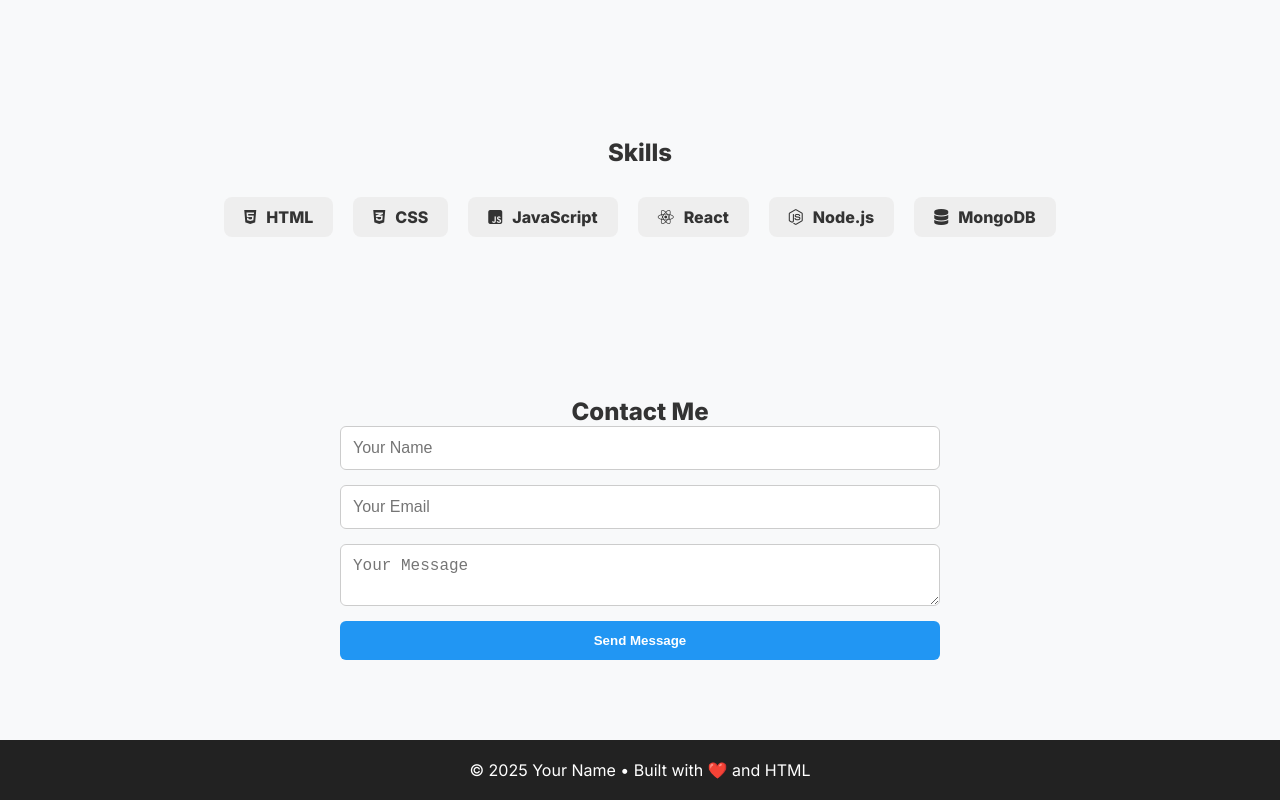
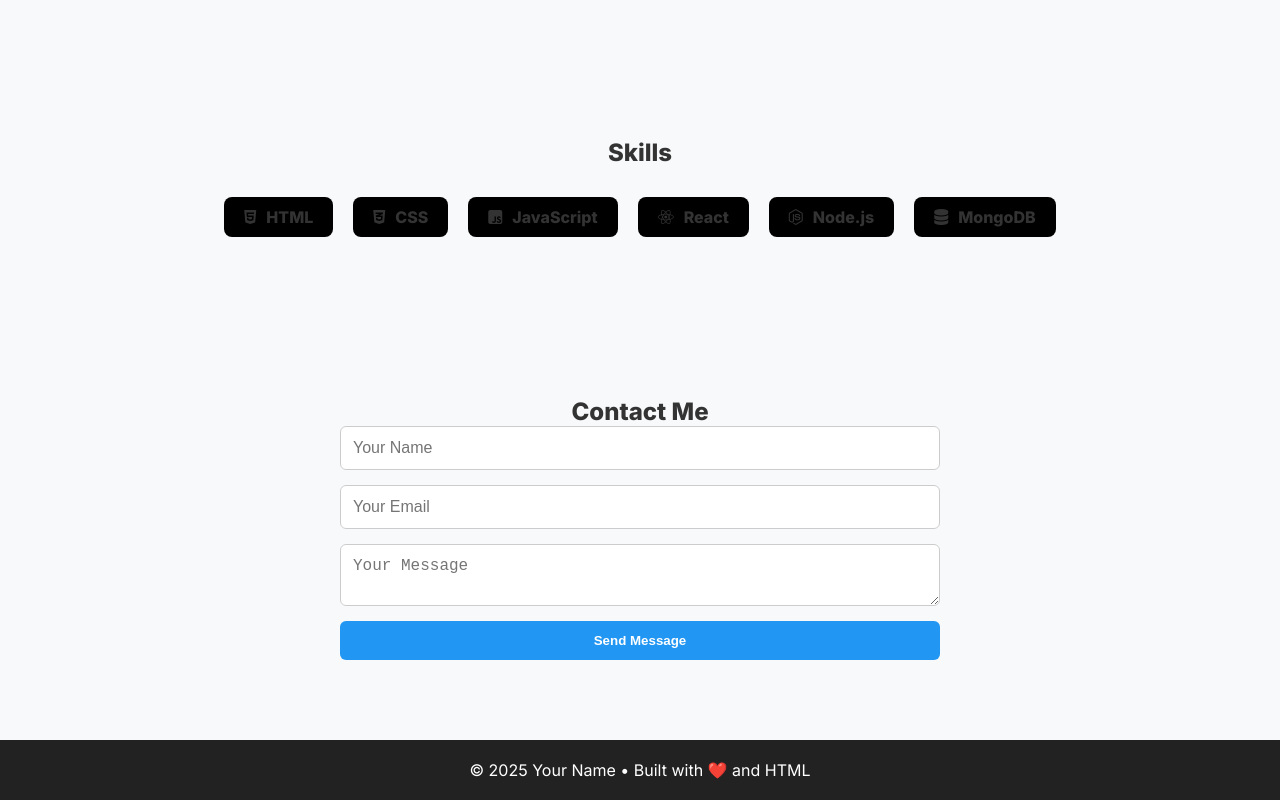
Before and after one commit to Hsule-git/portfolio, a plain HTML site: page index.html in a window 1280 px wide. Shown: the part 945-1745 px from the top of the page. Drawn offline with nearby package versions, Linux system fonts and the light colour scheme.

Commit message:
Update style.css

```diff
--- a/style.css
+++ b/style.css
@@ -144,7 +144,7 @@ body {
 }
 
 .skill-list li {
-  background: #eee;
+  background: #000000;
   padding: 10px 20px;
   border-radius: 8px;
   font-weight: bold;
```
